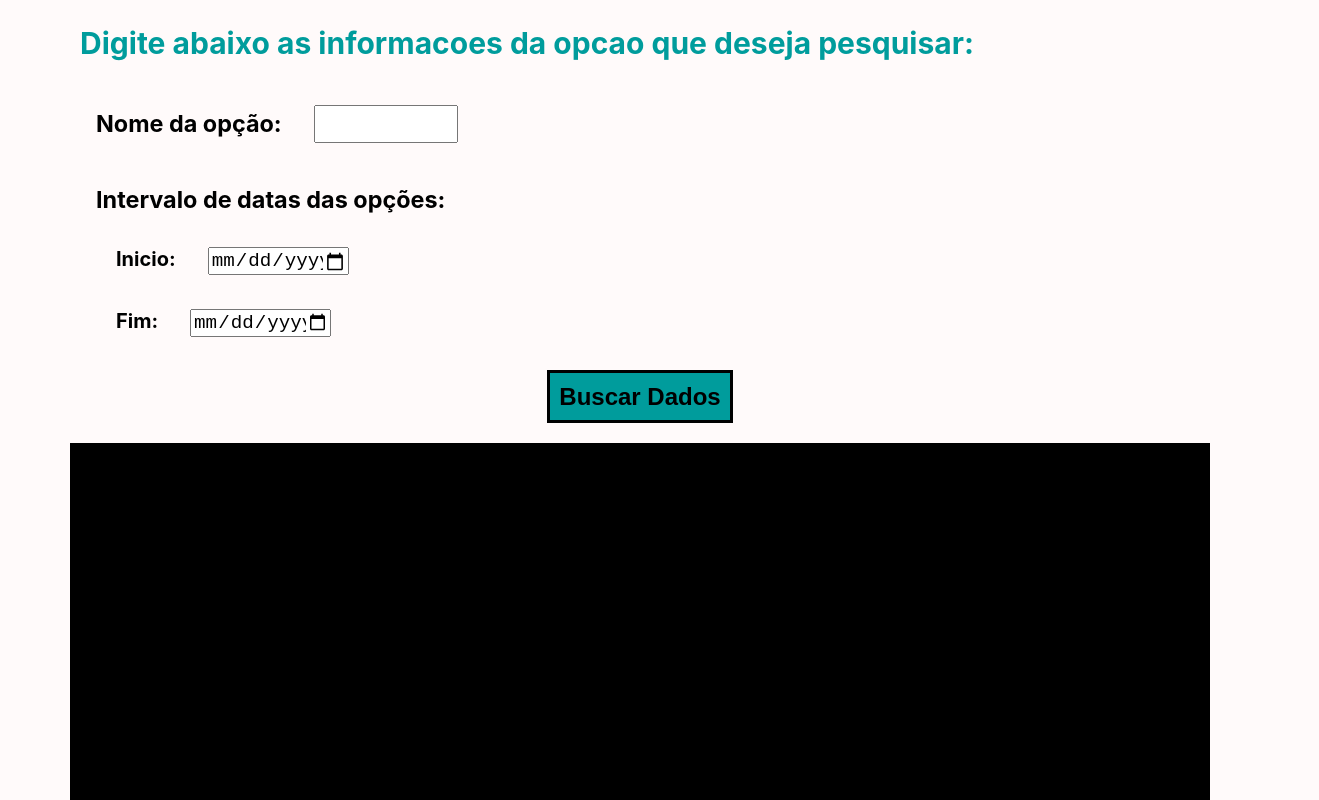
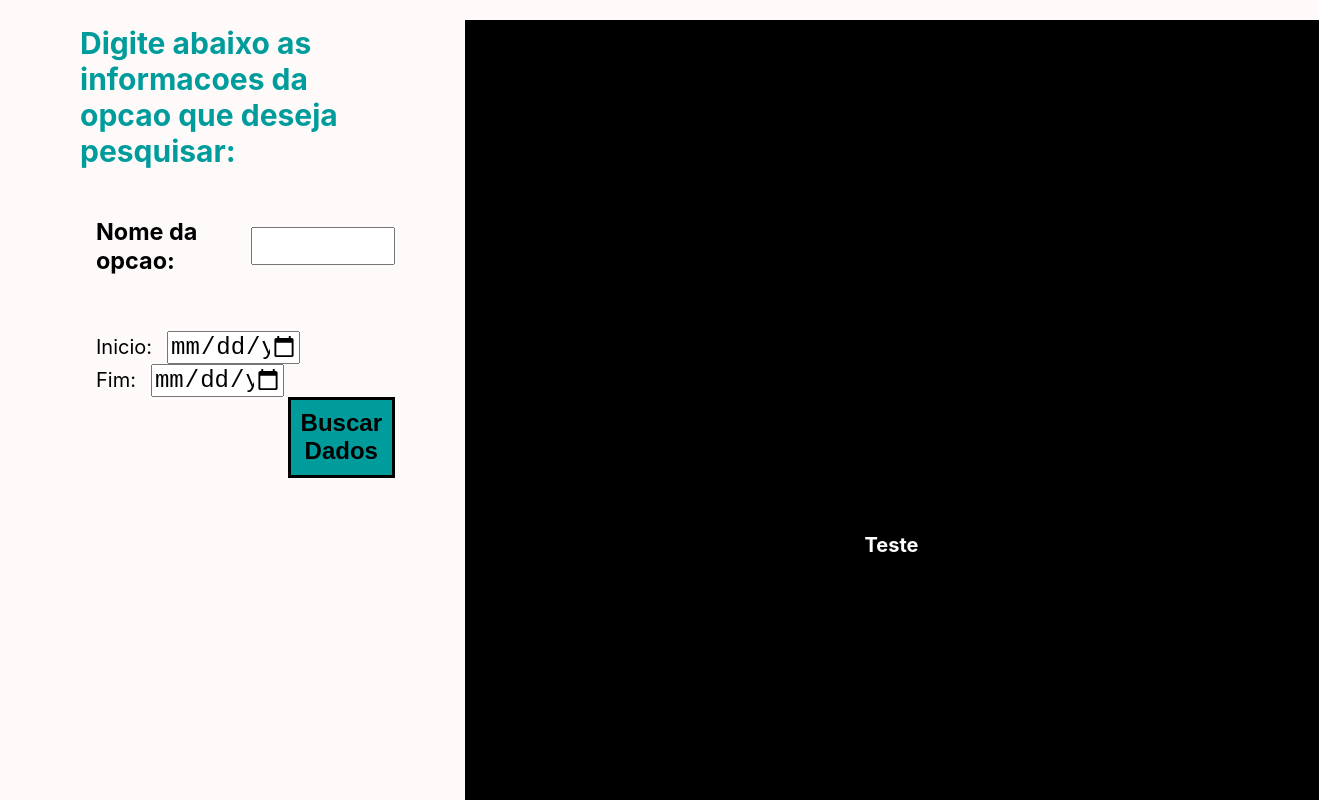
Before and after one commit to renzopanza/backtest-fullstack-project, a React (Create React App) app in the folder frontend/: page / in a window 1280 px wide. Shown: the top 800 px of the page, 1319 px wide, since content can reach past the window. Built offline with nearby package versions, Linux system fonts and the light colour scheme.

Commit message:
Mudancas no layout da pagina

```diff
--- a/frontend/src/App.css
+++ b/frontend/src/App.css
@@ -2,10 +2,14 @@ body{
   background-color: snow;
 }
 
+.App{
+  display: flex;
+}
+
 .Botao{
   display: flex;
-  justify-content: center;
   align-items: center;
+  margin-left: 12rem;
 }
 
 .Botao_buscar{
@@ -14,6 +18,7 @@ body{
   padding: 0.6rem;
   border: 3px solid black;
   background-color: #009c9c;
+  cursor: pointer;
 }
 
 .Botao_buscar:hover{
--- a/frontend/src/App.js
+++ b/frontend/src/App.js
@@ -3,26 +3,11 @@ import MenuPrincipal from './components/MenuPrincipal/MenuPrincipal';
 import Grafico from './Grafico/Grafico';
 import './App.css'
 
-function App() {
-  const [data, setData] = useState(null);
-
-  const fetchData = async () => {
-    try {
-      const response = await fetch('/data');  // Requisição para o endpoint em Node.js
-      const result = await response.json();
-      setData(result);
-    } catch (error) {
-      console.error('Erro ao buscar dados:', error);
-    }
-  };
+const App = () => {
 
   return (
     <div className="App">
       <MenuPrincipal/>
-      <div className='Botao'>
-        <button onClick={fetchData} className='Botao_buscar'>Buscar Dados</button>
-      </div>
-      {data && <pre>{JSON.stringify(data, null, 2)}</pre>}
       <Grafico/>
     </div>
   );
--- a/frontend/src/components/MenuPrincipal/MenuPrincipal.css
+++ b/frontend/src/components/MenuPrincipal/MenuPrincipal.css
@@ -16,14 +16,17 @@
     display: flex;
     flex-direction: row; /* Alinhamento horizontal */
     align-items: center; /* Alinha verticalmente ao centro */
+    justify-content: flex-start; /* Garante que o conteúdo fique à esquerda */
 }
+
 .Local_digitacao_nome, h3{
     display: flex;
 }
+
 .Input {
     width: 8.5rem;
     height: 2rem;
-    margin-left: 2rem;
+    margin-left: 1rem; /* Diminui a margem para aproximar o input do texto */
     -moz-appearance: textfield; /* Remove setas no Firefox */
 }
 
@@ -38,8 +41,26 @@
     font-size: 20px;
     margin-left: 20px;
 }
-.Input_data{
-    font-size: 1.2rem;
-    width: 8.5rem;
-    margin-left: 2rem;
+
+.Input_data {
+    font-size: 1.5rem;
+    width: 8rem;
+    margin-left: 10px;
+    margin-right: 10px;
 }
+
+.Local_digitacao_data {
+    display: flex;
+    align-items: center;
+    flex-wrap: wrap;
+    margin-top: 2rem;
+    margin-bottom: 2rem;
+}
+
+label {
+    margin-right: 5px;
+}
+
+h5 {
+    margin: 0;
+}
--- a/frontend/src/components/MenuPrincipal/MenuPrincipal.jsx
+++ b/frontend/src/components/MenuPrincipal/MenuPrincipal.jsx
@@ -1,21 +1,43 @@
-import React, { useEffect, useState } from 'react';
+import React, { useState } from 'react';
 import "./MenuPrincipal.css"
 
 const MenuPrincipal = () => {
+    const [data, setData] = useState(null); // Definindo o estado fora da função
+
+    // Função para buscar os dados
+    const fetchData = async () => {
+        try {
+            const response = await fetch('/data');  // Requisição para o endpoint em Node.js
+            const result = await response.json();
+            setData(result);
+        } catch (error) {
+            console.error('Erro ao buscar dados:', error);
+        }
+    };
 
     return (
-        <div >
+        <div>
             <h2 className='Titulo'>Digite abaixo as informacoes da opcao que deseja pesquisar:</h2>
             <div className='Digitacao'>
                 <div className='Local_digitacao_nome'>
-                    <h3>Nome da opção:</h3>
-                    <input type="number" className='Input' />
+                    <h3>Nome da opcao:</h3>
+                    <input type="text" className='Input' /> {/* Corrigido para text */}
                 </div>
                 <div className='Local_digitacao_data'>
-                    <h3>Intervalo de datas das opções:</h3>
-                    <h5 className='h5'>Inicio:<input type="date" className='Input_data' /></h5>
-                    <h5 className='h5'>Fim:<input type="date" className='Input_data' /></h5>
+                    <div className='Data'>
+                        <label>Inicio:</label>
+                        <input type="date" className='Input_data' />
+                    </div>
+                    <div className='Data'>
+                        <label>Fim:</label>
+                        <input type="date" className='Input_data' />
+                    </div>
+                    <div className='Botao'>
+                        <button onClick={fetchData} className='Botao_buscar'>Buscar Dados</button>
+                    </div>
                 </div>
+                {/* Exibe os dados buscados se existirem */}
+                {data && <pre>{JSON.stringify(data, null, 2)}</pre>}
             </div>
         </div>
     );
```
